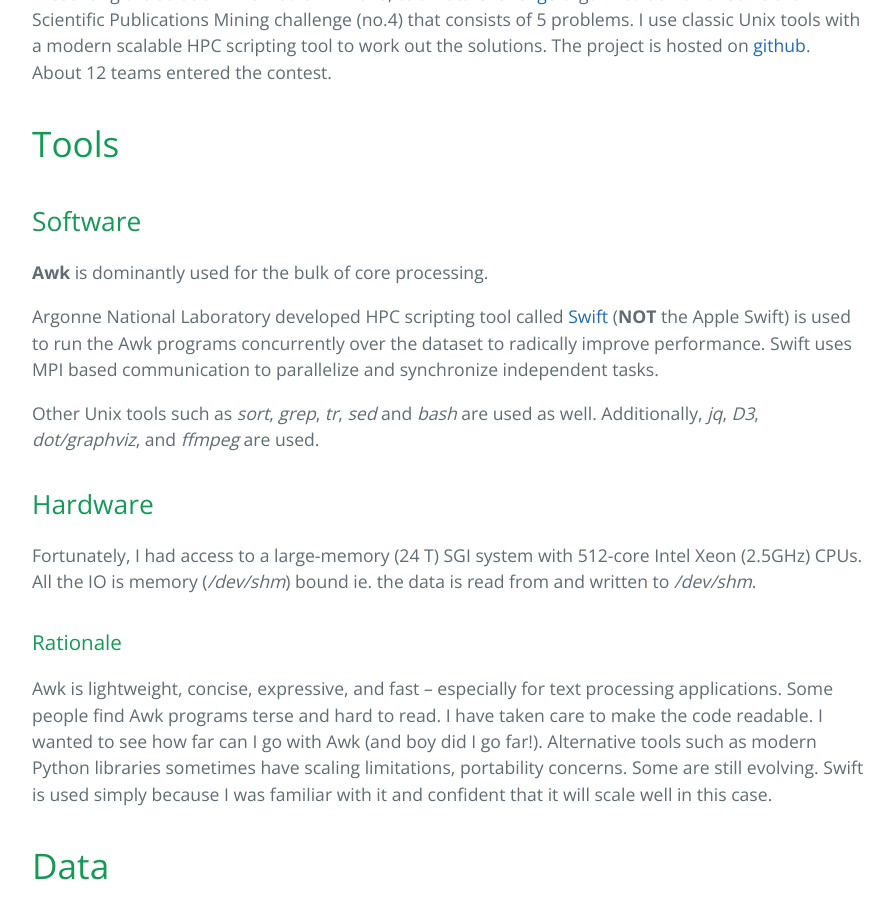
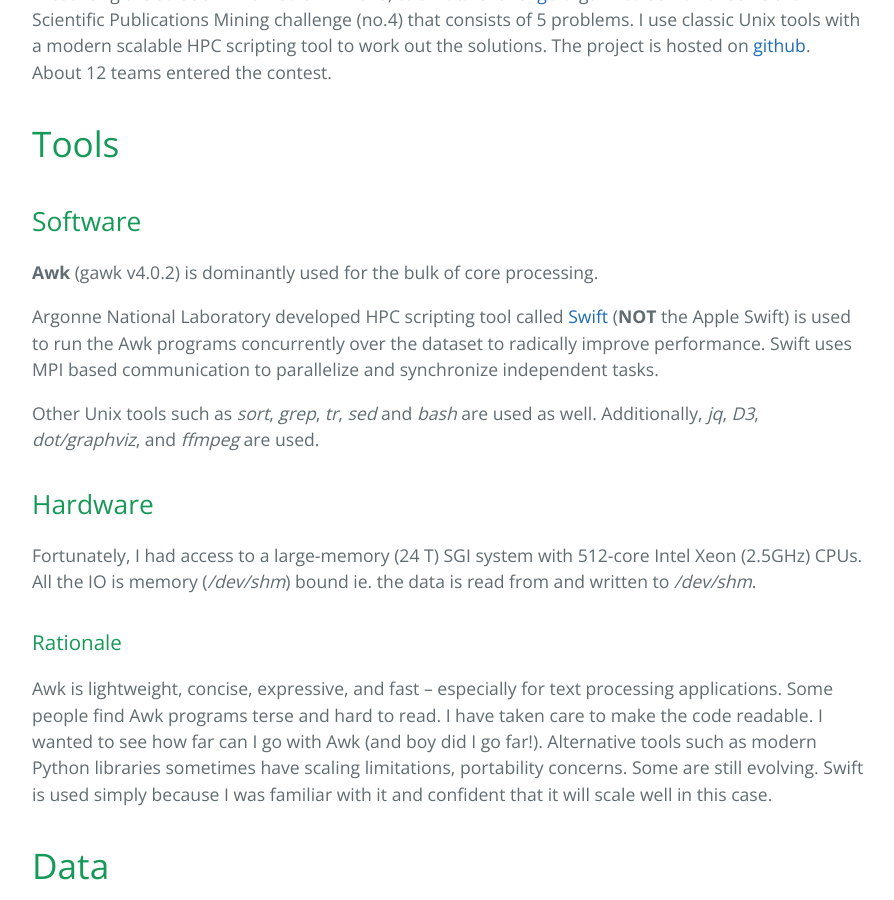
Before and after one commit to ketancmaheshwari/ketancmaheshwari.github.io, a Jekyll site: the page built from _posts/2020-05-24-SMC18-Data-Challenge-4.md, in a window 1280 px wide and 900 px high, scrolled down 700 px. Shown: the whole window, without its empty margins (192-1086 px from the left). Built offline with Jekyll 4.4.1, drawn with Linux system fonts in a browser that asks for light colours.

Commit message:
updated awk version

```diff
--- a/_posts/2020-05-24-SMC18-Data-Challenge-4.md
+++ b/_posts/2020-05-24-SMC18-Data-Challenge-4.md
@@ -24,7 +24,7 @@
 
 ## Software
 
-**Awk** is dominantly used for the bulk of core processing.
+**Awk** (gawk v4.0.2) is dominantly used for the bulk of core processing.
 
 Argonne National Laboratory developed HPC scripting tool called
 [Swift](http://swift-lang.org/Swift-T) (**NOT** the Apple Swift) is used to run
```
